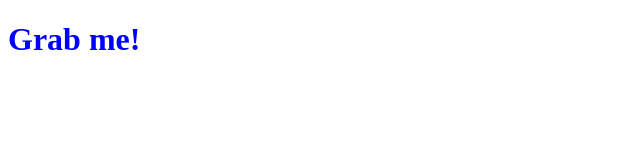
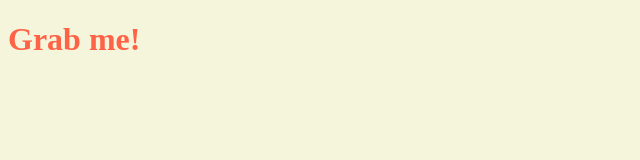
Before and after one commit to jihan-chillin/CocoaTalk, a plain HTML site: page index.html in a window 1280 px wide. Both pictures are taken after a click on the element "Grab me!". Shown: the whole page, without its empty margins (0-640 px from the left). Drawn offline with Linux system fonts and the light colour scheme.

Commit message:
Css in javascript

```diff
--- a/app.js
+++ b/app.js
@@ -1,20 +1,44 @@
 // Events
+// const h1 = document.querySelector("div.hello:first-child h1");
+
+// function handleTitleClick(){
+//     const currentColor = h1.style.color;
+//     let newColor ;
+//     if(currentColor === "blue"){
+//         newColor = "tomato";
+//     }
+//     else {
+//         newColor = "blue";
+//     }
+//     h1.style.color = newColor;
+// }
+
+// function handleMouseEnter(){
+//     console.log("mouse is here");
+// }
+
+// h1.addEventListener("click", handleTitleClick);
+
+
+// Css in javscript
+// const h1 = document.querySelector("div.hello:first-child h1");
+
+// function handleTitleClick() {
+//     const clickedClass = "clicked"
+//     if(h1.classList.contains(clickedClass)){
+//         h1.classList.remove(clickedClass);
+//     }else{
+//         h1.classList.add(clickedClass);
+//     }
+// }
+
+// h1.addEventListener("click", handleTitleClick);
+
+// Css in javascript part 2 => toggle
 const h1 = document.querySelector("div.hello:first-child h1");
 
-function handleTitleClick(){
-    const currentColor = h1.style.color;
-    let newColor ;
-    if(currentColor === "blue"){
-        newColor = "tomato";
-    }
-    else {
-        newColor = "blue";
-    }
-    h1.style.color = newColor;
-}
-
-function handleMouseEnter(){
-    console.log("mouse is here");
+function handleTitleClick() {
+    h1.classList.toggle("clicked");
 }
 
 h1.addEventListener("click", handleTitleClick);
--- a/index.html
+++ b/index.html
@@ -4,8 +4,7 @@
     <meta charset="UTF-8">
     <meta http-equiv="X-UA-Compatible" content="IE=edge">
     <meta name="viewport" content="width=device-width, initial-scale=1.0">
-    <link rel="styleshee
-    t" href="style.css"/>
+    <link rel="stylesheet" href="style.css"/>
 
     <title>Momentum</title>
 </head>
--- a/style.css
+++ b/style.css
@@ -1,3 +1,13 @@
 body{
     background-color: beige;
 }
+
+h1{
+    color : blue;
+    transition: color 0.5s ease-in-out;
+    cursor: pointer;
+}
+
+.clicked{
+    color : tomato;
+}
```
